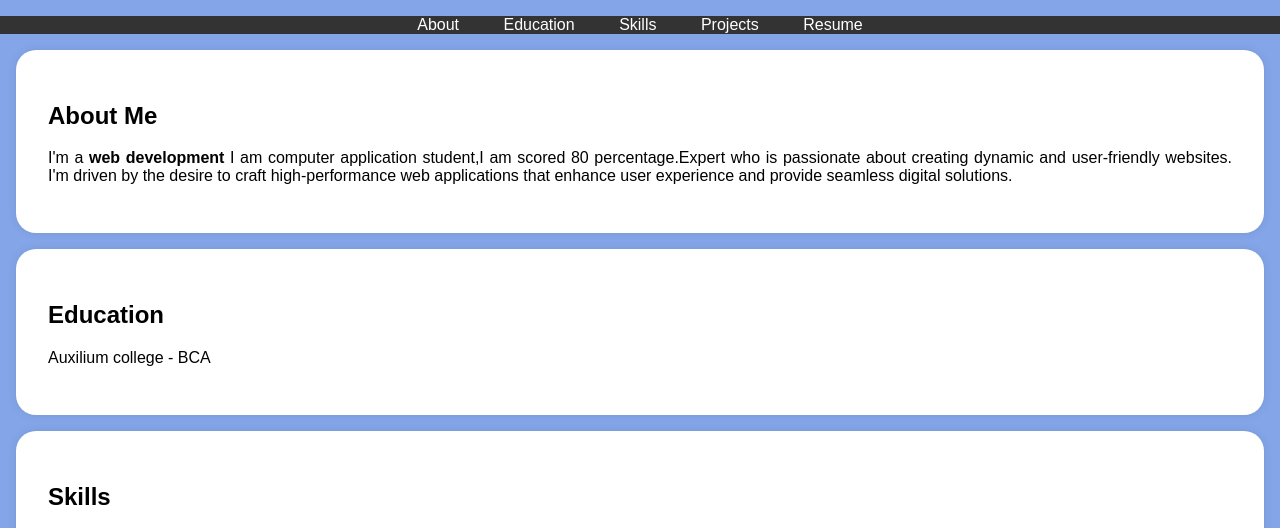
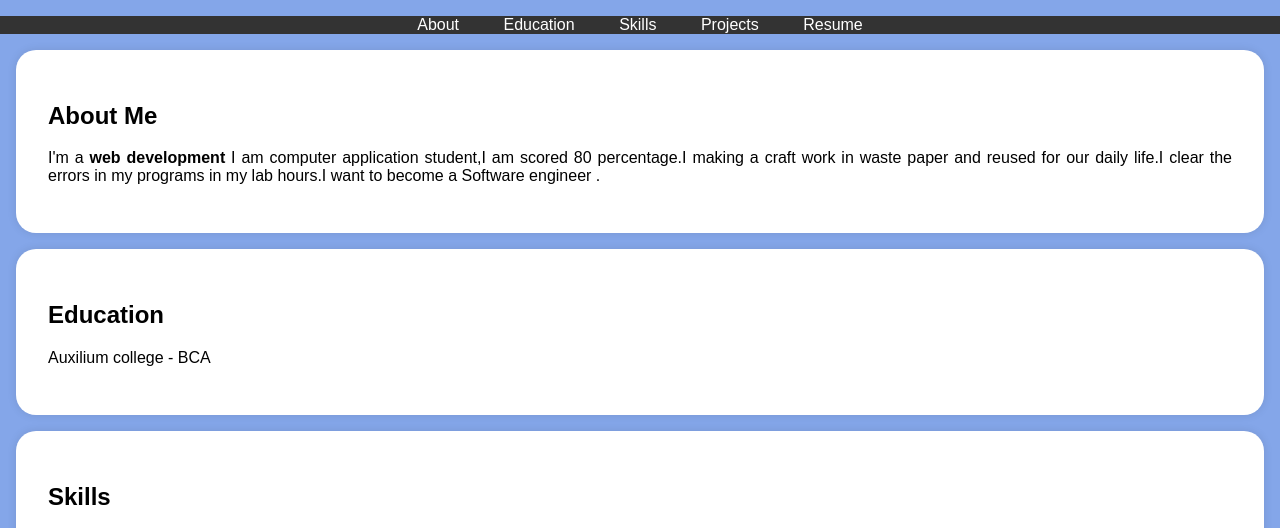
Before and after one commit to Inoolshaf/digital--portfolio, a plain HTML site: page index.html in a window 1280 px wide. Shown: the part 197-725 px from the top of the page. Drawn offline with Linux system fonts and the light colour scheme.

Commit message:
Update index.html

```diff
--- a/index.html
+++ b/index.html
@@ -115,9 +115,7 @@
     <section id="about">
         <div class="section-content">
             <h2>About Me</h2>
-            <p>I'm a <b>web development</b> I am computer application student,I am scored 80 percentage.Expert who is passionate about creating dynamic and user-friendly websites.
-                I'm driven by the desire to craft high-performance web applications that enhance user experience and provide
-                 seamless digital solutions. </p>
+            <p>I'm a <b>web development</b> I am computer application student,I am scored 80 percentage.I making a craft work in waste paper and reused for our daily life.I clear the errors in my programs in my lab hours.I want to become a Software engineer . </p>
 
         </div>
     </section>
```
